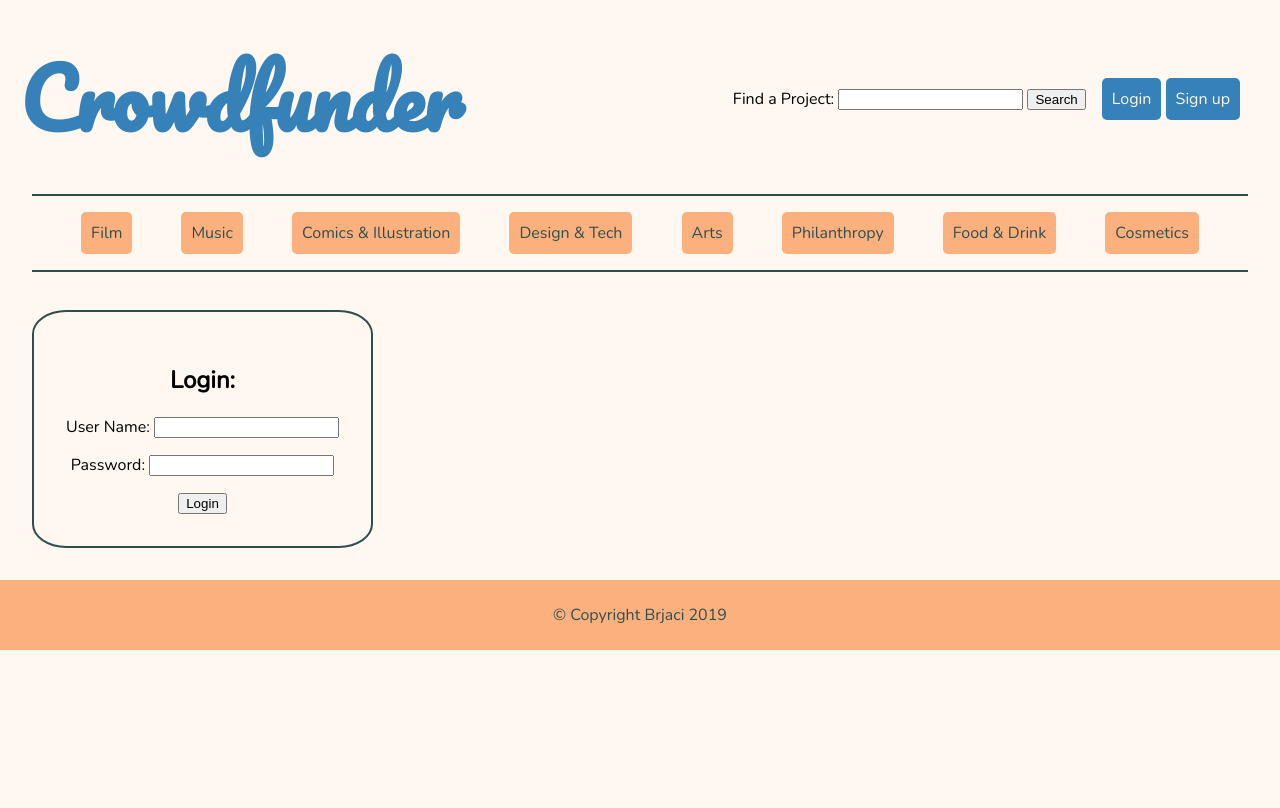
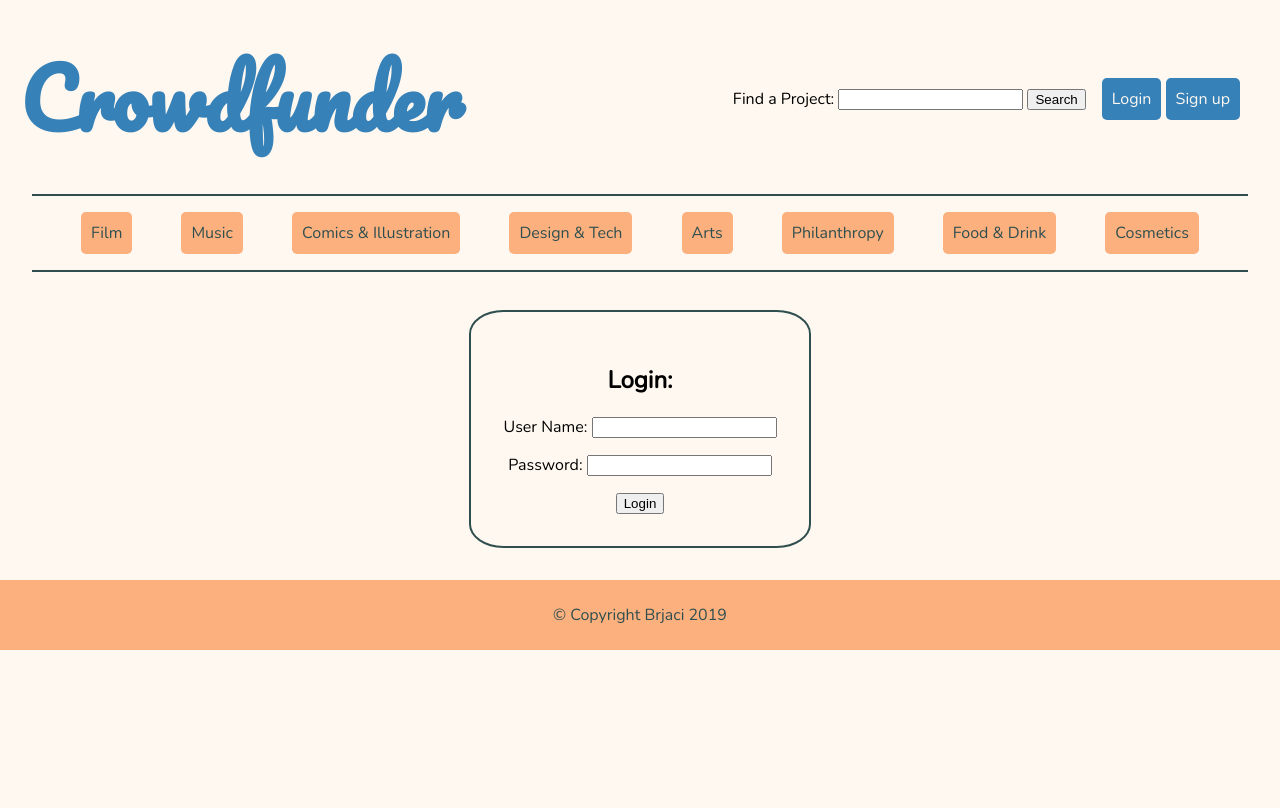
Before and after one commit to cindychea/crowdfunder, a Django app: page /login/ in a window 1280 px wide. Run offline with Django 3.2, Linux system fonts and the light colour scheme; data comes from the database, SQL or seed files in the repository.

Commit message:
Changes to login page styling.

```diff
--- a/crowdfunder/static/css/styles.css
+++ b/crowdfunder/static/css/styles.css
@@ -115,9 +115,12 @@ nav li {
 
 /* LOGIN */
 
+.login-form-center {
+    text-align: center;
+}
+
 .login-form-container {
     display: inline-block;
-    text-align: center;
     padding: 2em;
     margin: 2em;
     border: solid 2px darkslategrey;
--- a/crowdfunder/templates/login.html
+++ b/crowdfunder/templates/login.html
@@ -1,6 +1,7 @@
 {% extends 'base.html' %}
 
 {% block content %}
+    <div class="login-form-center">
         <div class="login-form-container">
             <h2>Login:</h2>
             <form action="{% url 'login' %}" method="POST">
@@ -9,4 +10,5 @@
                 <button type="submit">Login</button>
             </form>
         </div>
+    </div>
 {% endblock %}
```
Lines whose indentation alone changed are shown as unchanged.
